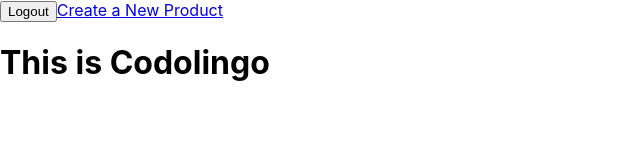
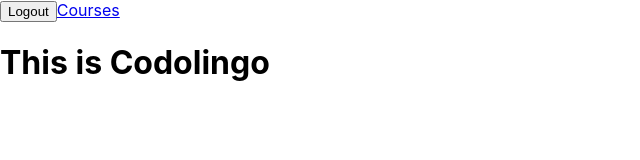
Before and after one commit to LukisKhan/Codolingo, a React (Create React App) app in the folder client/: page /#/ in a window 1280 px wide. Shown: the top 160 px of the page, without its empty margins (0-640 px from the left). Built offline with nearby package versions, Linux system fonts and the light colour scheme; no server answers; sample sign-in values are in the browser's storage.

Commit message:
Login button properly authorizes

```diff
--- a/client/src/components/App.js
+++ b/client/src/components/App.js
@@ -16,9 +16,9 @@ const App = () => {
       <Splash />
       <h1>This is Codolingo</h1>
       <Switch>
-        <DashboardNav />
         <AuthRoute exact path="/login" component={Login} routeType="auth" />
         <Route path="/register" component={Register} />
+        <DashboardNav />
         <Route path="/" component={Splash} />
       </Switch>
     </HashRouter>
--- a/client/src/components/auth/Login.js
+++ b/client/src/components/auth/Login.js
@@ -65,7 +65,8 @@ class Login extends Component {
           </div>
         )}
       </Mutation>
-        )};
+    )
+  };
 }
 
 
--- a/client/src/components/nav/SplashNav.js
+++ b/client/src/components/nav/SplashNav.js
@@ -27,7 +27,7 @@ const SplashNav = props => {
                   >
                     Logout
                   </button>
-                  <Link to="/products/create">Create a New Product</Link>
+                  <Link to="/courses">Courses</Link>
                 </div>
               );
             } else {
```
Lines whose indentation alone changed are shown as unchanged.
